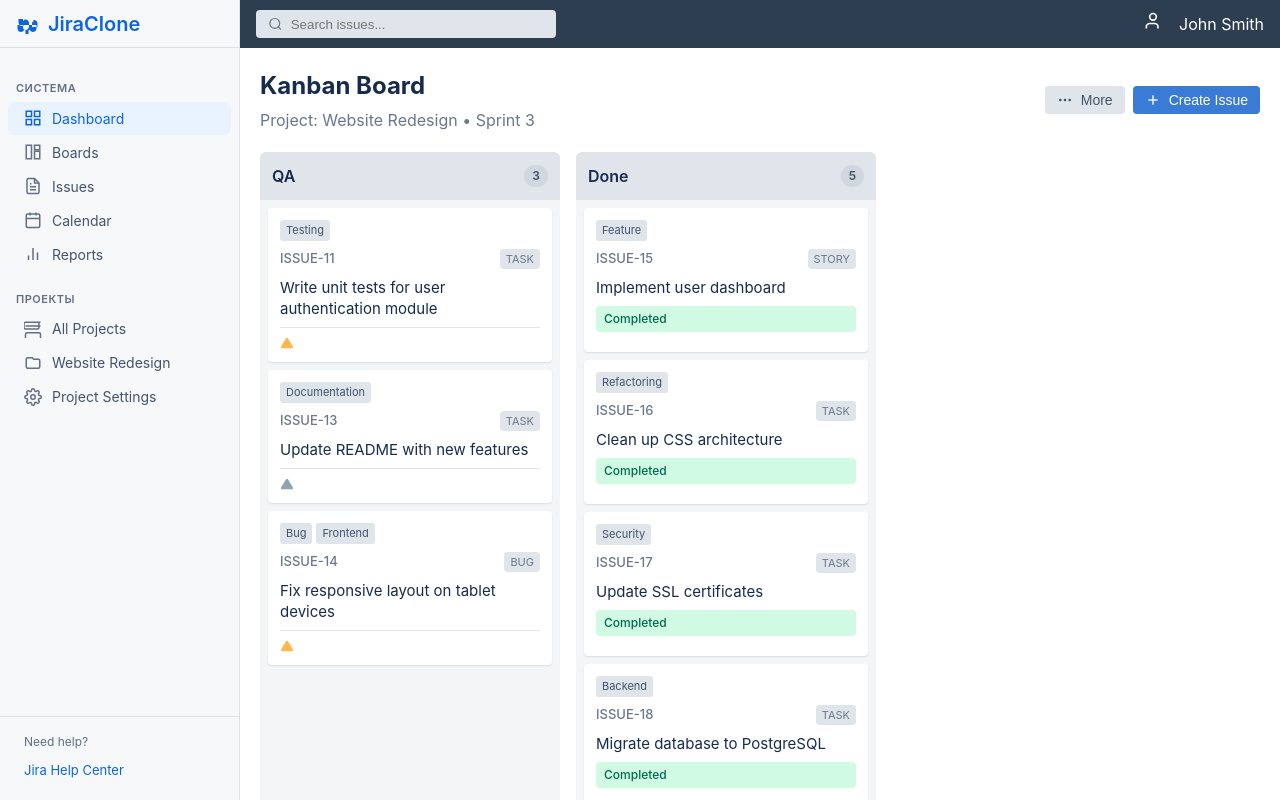
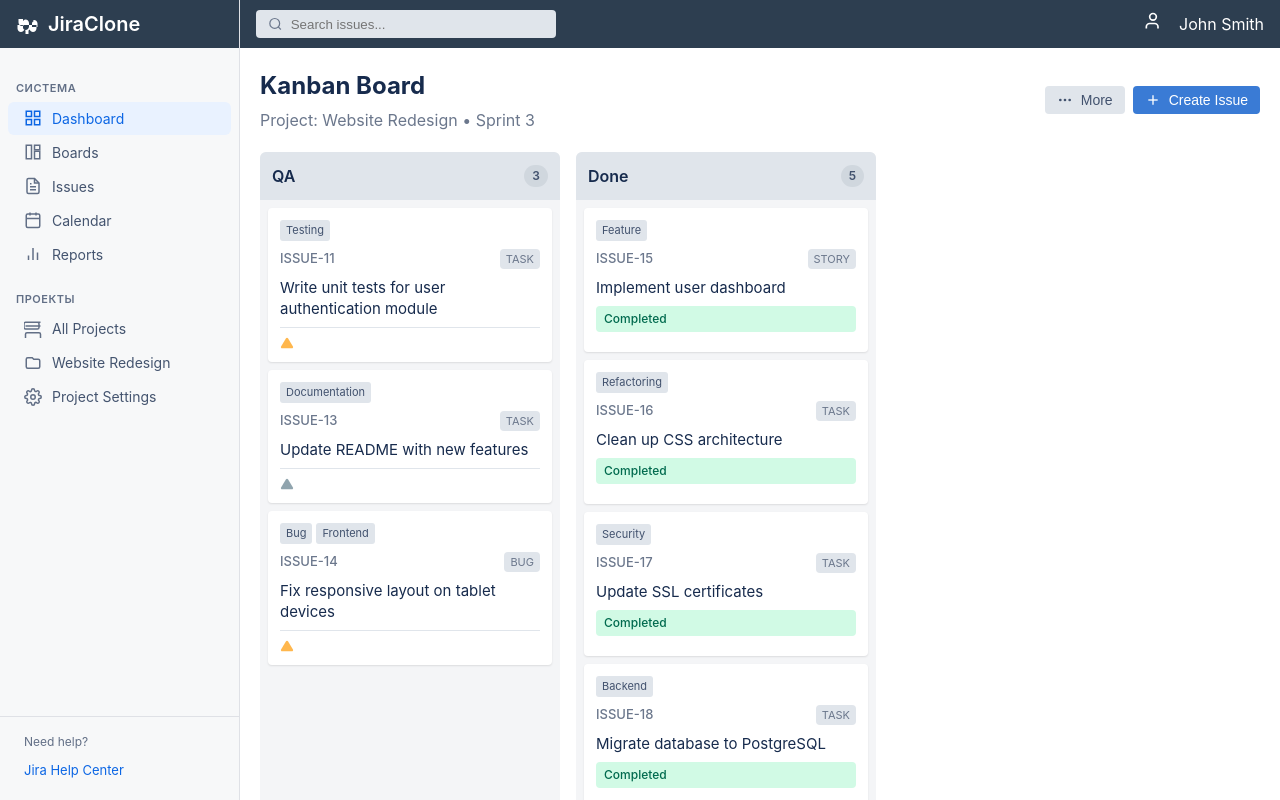
Before and after one commit to kelebek-max/tasks-res, a PHP site: page / in a window 1280 px wide. Run offline with PHP 8.4, Linux system fonts and the light colour scheme.

Commit message:
Match sidebar logo block background to header color
Co-Authored-By: Devin AI <158243242+devin-ai-integration[bot]@users.noreply.github.com>

```diff
--- a/styles.css
+++ b/styles.css
@@ -38,13 +38,13 @@ body {
     height: 48px;
     padding: 0 16px;
     margin-bottom: 4px;
-    border-bottom: 1px solid #dfe1e6;
+    background-color: #2d3e50;
     display: flex;
     align-items: center;
 }
 
 .sidebar-logo {
-    color: #0c66e4;
+    color: #ffffff;
     font-size: 20px;
     font-weight: 600;
     text-decoration: none;
@@ -54,7 +54,7 @@ body {
 }
 
 .sidebar-logo svg {
-    fill: #0c66e4;
+    fill: #ffffff;
 }
 
 .sidebar-menu {
```
